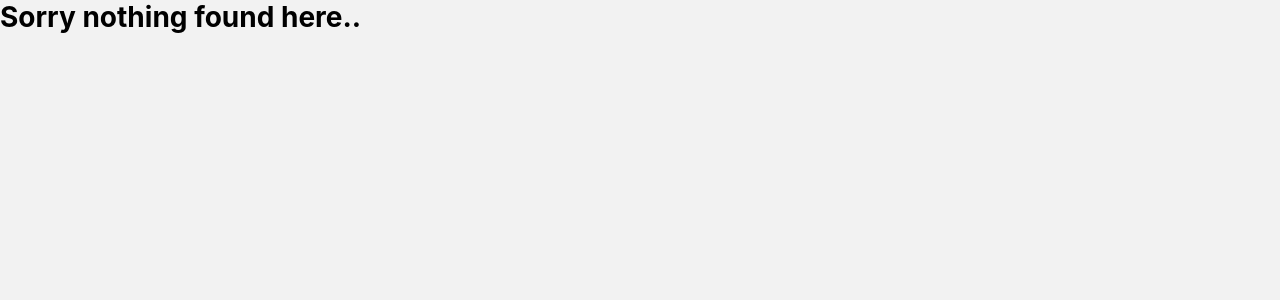
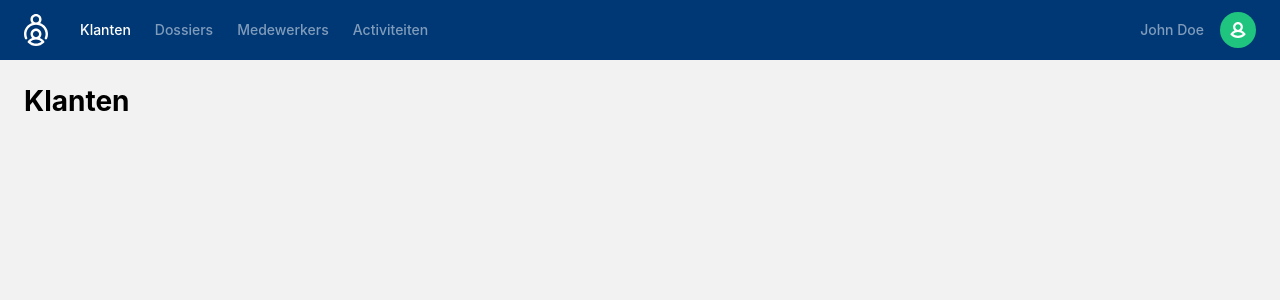
Before and after one commit to vikpande/thuiszorg_react, a React (Create React App) app: page /klanten in a window 1280 px wide. Shown: the top 300 px of the page. Built offline with nearby package versions, Linux system fonts and the light colour scheme.

Commit message:
Add clients page

```diff
--- a/src/modules/App.js
+++ b/src/modules/App.js
@@ -4,6 +4,7 @@ import dossierSamples from "../dossier-samples";
 import Navbar from "./Navbar";
 import Container from "../components/Container";
 import Dashboard from "./Dashboard";
+import Klanten from "./Klanten";
 import Dossiers from "./Dossiers";
 import DossierDetail from "./DossierDetail";
 import Medewerkers from "./Medewerkers";
@@ -31,6 +32,7 @@ class App extends Component {
                         <Navbar />
                         <Switch>
                             <Route exact path="/dashboard" component={Dashboard} />
+                            <Route exact path="/klanten" component={Klanten} />
                             <Route exact path="/dossiers" render={() => <Dossiers dossierlist={this.state} />} />
                             <Route exact path="/dossiers/:dossierId" render={() => <DossierDetail dossierlist={this.state.dossiers} />} />
                             <Route exact path="/medewerkers" component={Medewerkers} />
--- /dev/null
+++ b/src/modules/Klanten.js
@@ -0,0 +1,12 @@
+import React, { Component } from "react";
+
+class Klanten extends Component {
+
+    render() {
+        return (
+            <h1>Klanten</h1>
+        );
+    }
+}
+
+export default Klanten;
--- a/src/modules/Navbar.js
+++ b/src/modules/Navbar.js
@@ -29,7 +29,7 @@ const NavigationBar = styled.nav`
 
 const NavLinks = styled.div`
     display: grid;
-    grid-template-columns: auto auto auto;
+    grid-template-columns: auto auto auto auto;
     grid-template-rows: 1fr;
     grid-column-gap: 24px;
     align-items: center;
@@ -73,6 +73,7 @@ class Navbar extends Component {
             <NavigationBar>
                 <NavLink to="/dashboard" className="logoLink"><LogoSmall height="32" /></NavLink>
                 <NavLinks>
+                    <NavLink to="/klanten" activeClassName="active">Klanten</NavLink>
                     <NavLink to="/dossiers" activeClassName="active">Dossiers</NavLink>
                     <NavLink to="/medewerkers" activeClassName="active">Medewerkers</NavLink>
                     <NavLink to="/activiteiten" activeClassName="active">Activiteiten</NavLink>
--- a/src/modules/Router.js
+++ b/src/modules/Router.js
@@ -12,6 +12,7 @@ const Router = () => (
       <Route path="/login" component={Login} />
       <Route path="/forgot-password" component={ForgotPassword} />
       <Route path="/dashboard" component={App} />
+      <Route path="/klanten" component={App} />
       <Route path="/dossiers" component={App} />
       <Route path="/medewerkers" component={App} />
       <Route path="/activiteiten" component={App} />
```
